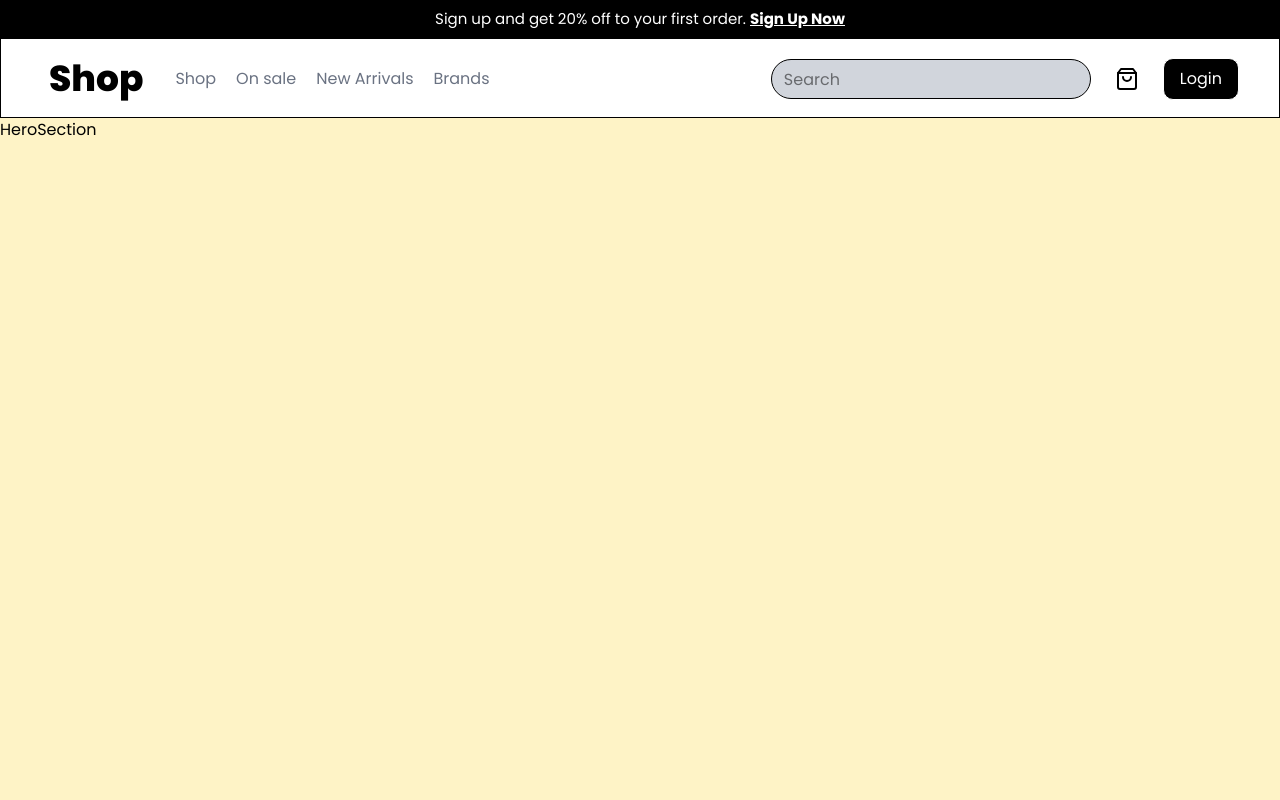
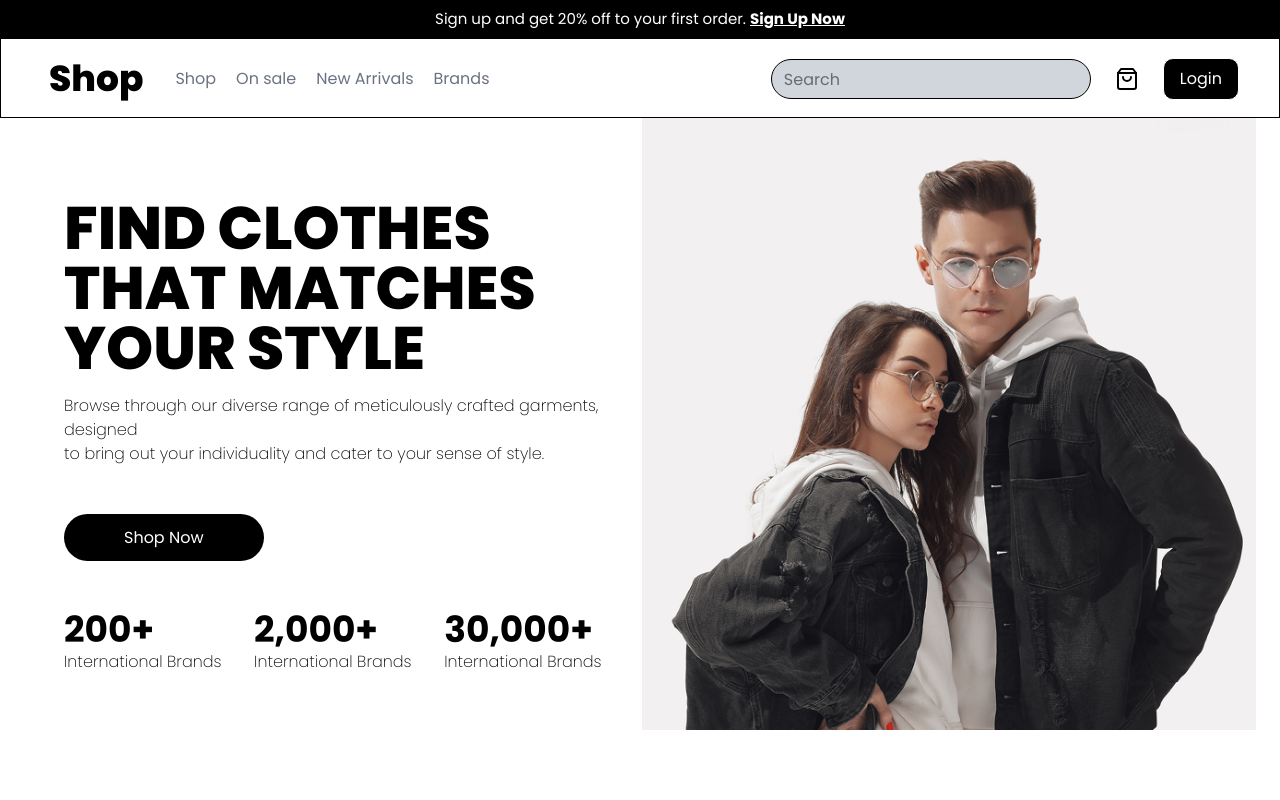
Before and after one commit to yashchalke/E-Commerce-Website, a React (Vite) app in the folder client/: page / in a window 1280 px wide. Shown: the top 800 px of the page. Built offline with nearby package versions, Linux system fonts and the light colour scheme.

Commit message:
Created Hero Section 1st part But only for large screens

```diff
--- a/client/src/components/HeroSection.jsx
+++ b/client/src/components/HeroSection.jsx
@@ -2,7 +2,36 @@ import React from 'react'
 
 const HeroSection = () => {
   return (
-    <div className='h-200 bg-amber-100'>HeroSection</div>
+  <div className='w-full h-1000 px-6'>
+    <div className='w-full h-auto flex justify-between '> {/*herosection div*/}
+      <div className='px-10 py-20 flex-col space-y-15'> {/*Left div*/}
+        <div className=' flex-col space-y-4'>
+        <h1 className='font-extrabold text-6xl '>FIND CLOTHES <br /> THAT MATCHES<br /> YOUR STYLE</h1>
+        <p className='mt-0 font-extralight'> Browse through our diverse range of meticulously crafted garments, designed <br /> to bring out your individuality and cater to your sense of style. </p>
+        </div>
+        <div>
+        <buttun className=" bg-black text-white rounded-3xl px-15 py-3 hover:cursor-pointer">Shop Now</buttun></div>
+        <div className=' flex h-20 justify-between '>
+          <div className=''>
+            <h1 className='text-4xl font-bold'>200+</h1>
+            <p className='font-extralight'>International Brands</p>
+            </div>
+          <div className=''>
+            <h1 className='text-4xl font-bold'>2,000+</h1>
+            <p className='font-extralight'>International Brands</p>
+          </div>
+          <div className=''>
+            <h1 className='text-4xl font-bold'>30,000+</h1>
+            <p className='font-extralight'>International Brands</p>
+          </div>
+        </div>
+      </div>
+
+      <div className=''> {/*Right div*/}
+        <img src="Model-Photo-1.png" className='w-[700px] '/>
+      </div>
+    </div>
+  </div>
   )
 }
 
--- a/client/src/components/Navbar.jsx
+++ b/client/src/components/Navbar.jsx
@@ -4,7 +4,7 @@ import {Menu, Search, ShoppingBag} from 'lucide-react'
 
 const Navbar = () => {
   return (
-    <div className='sticky top-0 z-50 w-full h-[50px] md:h-[80px] bg-white border-1'>
+    <div className='sticky top-0 z-50 w-full h-[50px] md:h-[80px] bg-white border'>
         <div className='flex justify-between items-center mt-2 mx-4 h-8 md:h-12 md:mt-4 md:mx-[40px] '>
         <div className='flex gap-2 lg:gap-8 items-center'>
             <div className='md:hidden'>
```
Also changed, not shown: client/public/Model-Photo-1.png (added).
